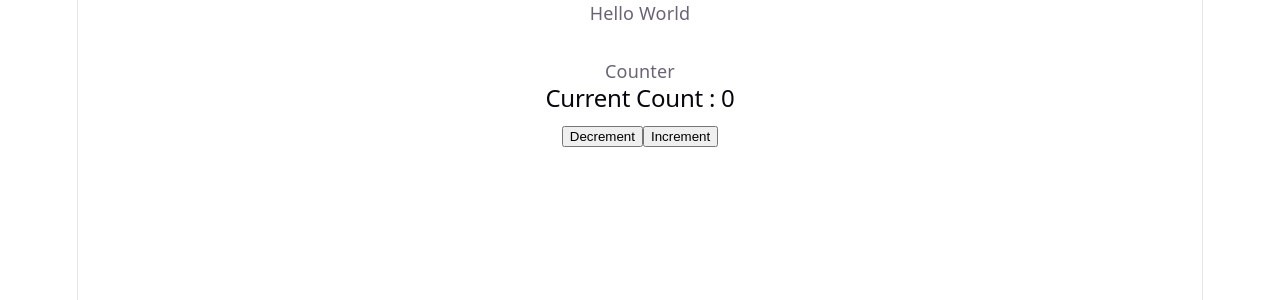
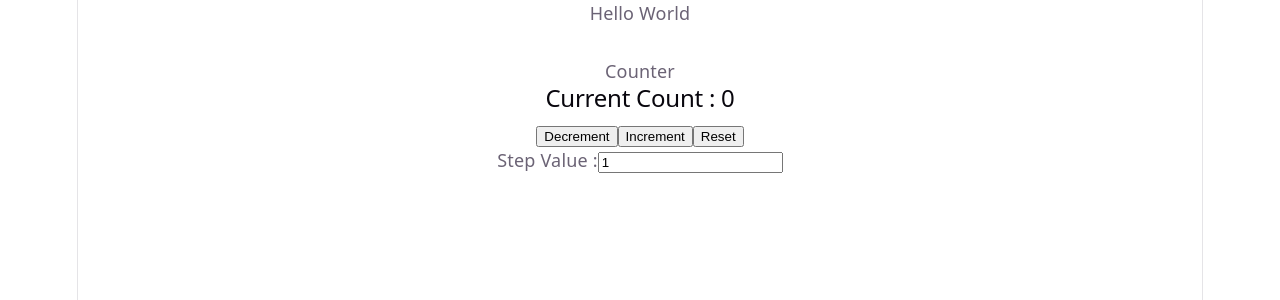
Before and after one commit to divzmadhu/mod-10-lab-01-react-counter-with-useEffect, a React (Vite) app: page / in a window 1280 px wide. Shown: the top 300 px of the page. Built offline with nearby package versions, Linux system fonts and the light colour scheme.

Commit message:
Add custom step value input

```diff
--- a/src/components/AdvancedCounter.tsx
+++ b/src/components/AdvancedCounter.tsx
@@ -4,6 +4,10 @@ import { useState, useEffect } from "react";
 export default function AdvancedCounter() {
 
     const [count, setCount] = useState<number>(0);
+
+    const [history, setHistory] = useState<number[]>([]);
+
+    const [step, setStep] = useState<number>(1)
 
     function handleIncrement() {
         setCount(count + 1);
@@ -13,16 +17,34 @@ export default function AdvancedCounter() {
         setCount(count - 1);
     }
 
+    function handleReset() {
+        setCount(0)
+    }
+
+    function handleSubmit() {
+        setStep(1)
+    }
+
     return (
         <div className="advanced-counter">
             Counter
             <h2> Current Count : {count} </h2>
-            <button className = "decrement" onClick = {handleDecrement}>Decrement</button>
-            <button className = "increment" onClick = {handleIncrement}>Increment</button>
+            <button className="decrement" onClick={handleDecrement}>Decrement</button>
+            <button className="increment" onClick={handleIncrement}>Increment</button>
 
+            <button className="reset" onClick={handleReset}>Reset</button>
+            <div>
 
+                <label>Step Value :</label>
+                <input
+                    type="number"
+                    value={step}
+                    onChange={(event) => setStep(Number(event.target.value))}
+                />
+            </div>
 
         </div>
+
     )
 
 
```
